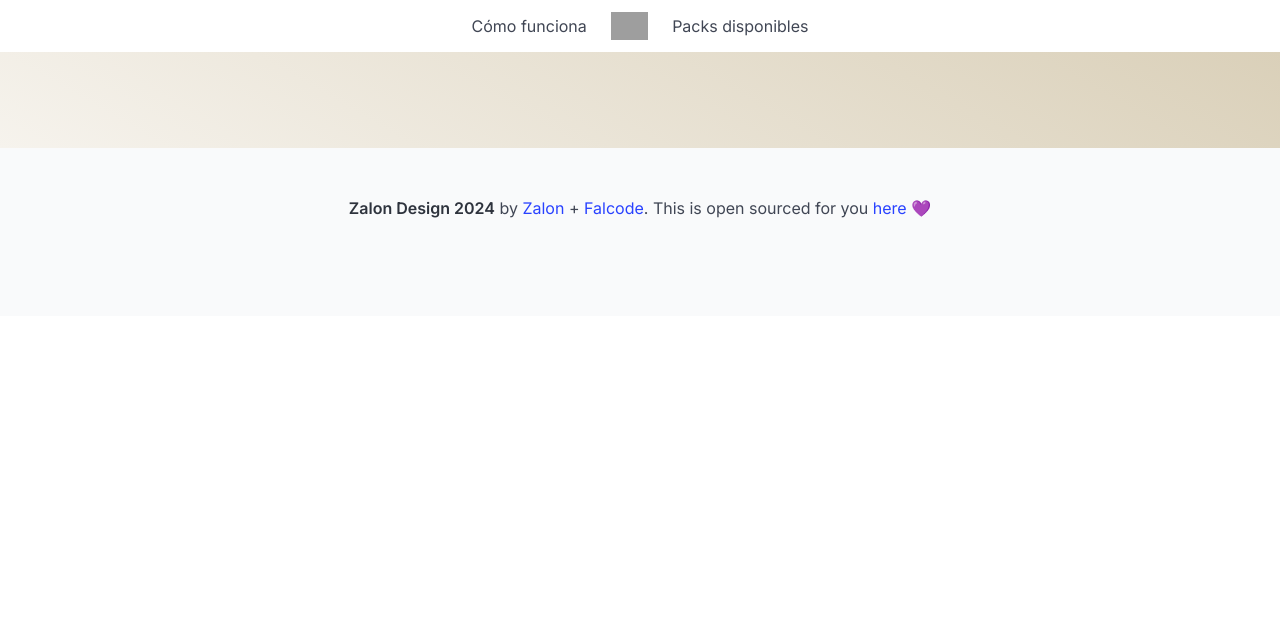
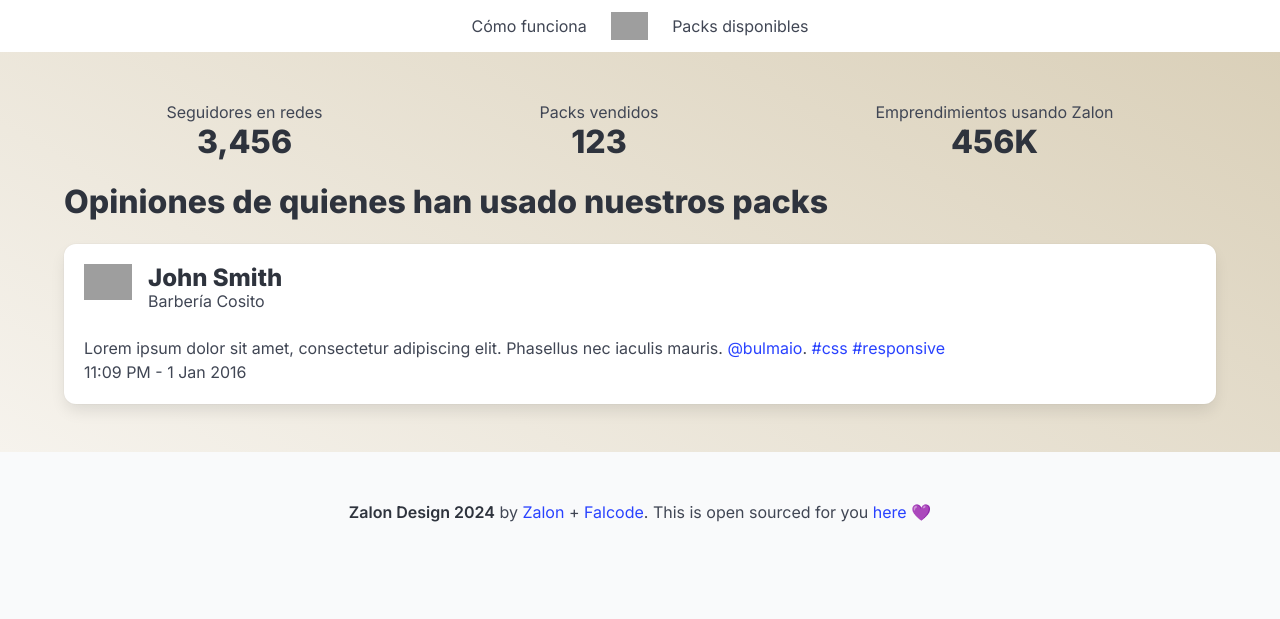
Before and after one commit to falcodeuy/zalon-design, a Django app: page / in a window 1280 px wide. Shown: the top 619 px of the page. Run offline with Django 4.2, Linux system fonts and the light colour scheme; data that the repository does not hold is empty; parts of the project's set-up code (start-up, migrations or seed data) failed here and were passed over; grey boxes are pictures that could not be loaded.

Commit message:
Added styling libraries we're gonna use

```diff
--- a/apps/main/templates/main/home.html
+++ b/apps/main/templates/main/home.html
@@ -30,15 +30,63 @@
                 </div>
 
                 <div class="content">
-                  {{ pack.description }}
-                  <br />
-                  <a href="{% url 'main:pack_detail' pack.id %}" class="button is-primary">View</a>
+                  <div class="block">{{ pack.description }}</div>
+
+                  <div class="block">
+                    <a href="{% url 'main:pack_detail' pack.id %}" class="button is-primary">Ver pack</a>
+                  </div>
                 </div>
               </div>
             </div>
           </div>
         </div>
       {% endfor %}
+
+      <nav class="level is-mobile">
+        <div class="level-item has-text-centered">
+          <div>
+            <p class="heading">Seguidores en redes</p>
+            <p class="title">3,456</p>
+          </div>
+        </div>
+        <div class="level-item has-text-centered">
+          <div>
+            <p class="heading">Packs vendidos</p>
+            <p class="title">123</p>
+          </div>
+        </div>
+        <div class="level-item has-text-centered">
+          <div>
+            <p class="heading">Emprendimientos usando Zalon</p>
+            <p class="title">456K</p>
+          </div>
+        </div>
+      </nav>
+
+      {% comment %}Reviews section{% endcomment %}
+      <div class="container">
+        <h1 class="title">Opiniones de quienes han usado nuestros packs</h1>
+        <div class="box">
+          <div class="media block">
+            <div class="media-left">
+              <figure class="image is-48x48">
+                <img src="https://bulma.io/assets/images/placeholders/96x96.png" alt="Placeholder image" />
+              </figure>
+            </div>
+            <div class="media-content">
+              <p class="title is-4">John Smith</p>
+              <p class="subtitle is-6">Barbería Cosito</p>
+            </div>
+          </div>
+
+          <div class="content">
+            Lorem ipsum dolor sit amet, consectetur adipiscing elit. Phasellus nec iaculis mauris. <a>@bulmaio</a>. <a href="#">#css</a>
+            <a href="#">#responsive</a>
+            <br />
+            <time datetime="2016-1-1">11:09 PM - 1 Jan 2016</time>
+          </div>
+        </div>
+      </div>
     </div>
   </section>
 {% endblock %}
--- a/templates/base.html
+++ b/templates/base.html
@@ -7,13 +7,27 @@
     <title>Zalon Design</title>
 
     <meta charset="utf-8" />
+    <meta name="viewport" content="width=device-width, initial-scale=1" />
+
+    {% comment %}Bulma CSS{% endcomment %}
     <link rel="stylesheet" href="https://cdn.jsdelivr.net/npm/bulma@1.0.0/css/bulma.min.css" />
     <meta name="viewport" content="width=device-width, initial-scale=1" />
 
+    {% comment %}Google Fonts{% endcomment %}
     <link rel="preconnect" href="https://fonts.googleapis.com" />
     <link rel="preconnect" href="https://fonts.gstatic.com" crossorigin />
     <link href="https://fonts.googleapis.com/css2?family=Inter:wght@100..900&display=swap" rel="stylesheet" />
 
+    {% comment %}Font Awesome{% endcomment %}
+    <link rel="stylesheet" href="https://cdnjs.cloudflare.com/ajax/libs/font-awesome/5.15.4/css/all.min.css" />
+
+    {% comment %}Hover.css{% endcomment %}
+    <link rel="stylesheet" href="https://cdnjs.cloudflare.com/ajax/libs/hover.css/2.3.1/css/hover-min.css" />
+
+    {% comment %}Animate.css{% endcomment %}
+    <link rel="stylesheet" href="https://cdnjs.cloudflare.com/ajax/libs/animate.css/4.1.1/animate.min.css" />
+
+    {% comment %}Our general styling{% endcomment %}
     <link rel="stylesheet" href="{% static 'css/style.css' %}" />
 
     {% block extra_head %}
```
Also changed, not shown: README.md.
